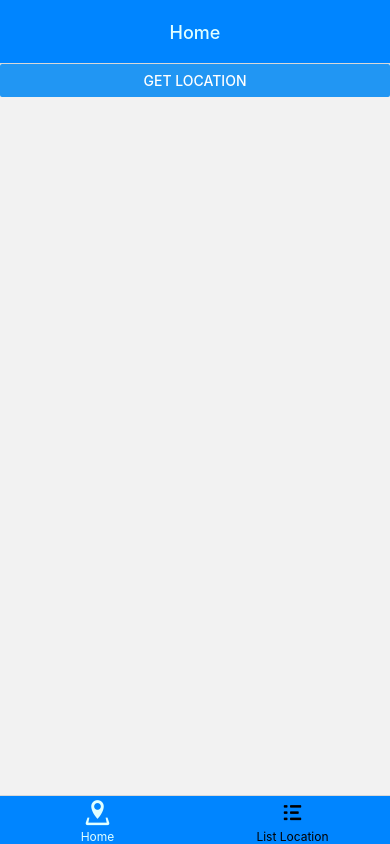
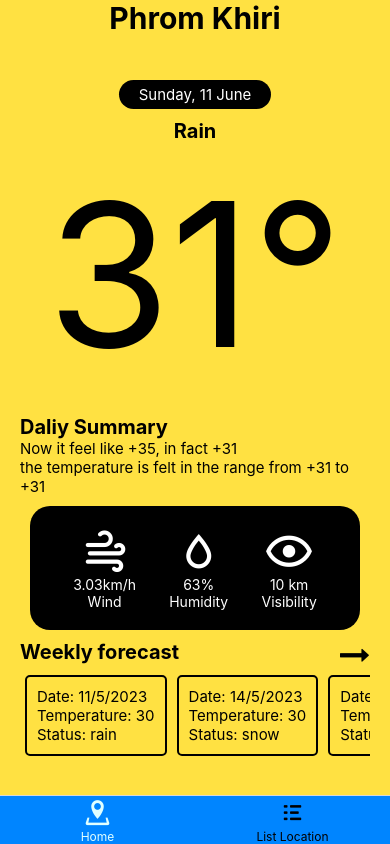
Before and after one commit to bank20baht/fon, a React Native app: screen / in a window 390 px wide. Built offline with nearby package versions, Linux system fonts and the light colour scheme.

Commit message:
create ui with mock data [home page]

```diff
--- a/App.tsx
+++ b/App.tsx
@@ -46,13 +46,7 @@ const TapScreens = () => {
         component={Home}
         options={{
           title: 'Home',
-          headerTitleStyle: {
-            color: '#e0ffff',
-          },
-          headerStyle: {
-            backgroundColor: '#0085ff',
-          },
-          headerTitleAlign: 'center',
+          headerShown: false,
         }}
       />
       <Tab.Screen
--- /dev/null
+++ b/components/CardWeather.tsx
@@ -0,0 +1,67 @@
+import {StyleSheet, Text, View} from 'react-native';
+import React from 'react';
+import globalStyles from '../styles/globalStyles';
+import MaterialCommunityIcons from 'react-native-vector-icons/MaterialCommunityIcons';
+
+type Props = {
+  windSpeed: number;
+  humidity: number;
+  visibility: number;
+};
+
+const CardWeather = (props: Props) => {
+  const {windSpeed, humidity} = props;
+  const visibility = props.visibility / 1000;
+  return (
+    <View
+      style={{
+        backgroundColor: 'black',
+        paddingVertical: 10,
+        margin: 10,
+        borderRadius: 20,
+      }}>
+      <View
+        style={{
+          flexDirection: 'row',
+          justifyContent: 'space-evenly',
+          padding: 10,
+        }}>
+        <View style={{justifyContent: 'center', alignItems: 'center'}}>
+          <MaterialCommunityIcons
+            name="weather-windy"
+            color={'white'}
+            size={50}
+          />
+          <Text style={{color: 'white', textAlign: 'center'}}>
+            {windSpeed}km/h
+          </Text>
+          <Text style={{color: 'white', textAlign: 'center'}}>Wind</Text>
+        </View>
+        <View style={{justifyContent: 'center', alignItems: 'center'}}>
+          <MaterialCommunityIcons
+            name="water-outline"
+            color={'white'}
+            size={50}
+          />
+          <Text style={{color: 'white', textAlign: 'center'}}>{humidity}%</Text>
+          <Text style={{color: 'white', textAlign: 'center'}}>Humidity</Text>
+        </View>
+        <View style={{justifyContent: 'center', alignItems: 'center'}}>
+          <MaterialCommunityIcons
+            name="eye-outline"
+            color={'white'}
+            size={50}
+          />
+          <Text style={{color: 'white', textAlign: 'center'}}>
+            {visibility.toFixed()} km
+          </Text>
+          <Text style={{color: 'white', textAlign: 'center'}}>Visibility</Text>
+        </View>
+      </View>
+    </View>
+  );
+};
+
+export default CardWeather;
+
+const styles = StyleSheet.create({});
--- /dev/null
+++ b/components/DateLabel.tsx
@@ -0,0 +1,15 @@
+import {StyleSheet, Text, View} from 'react-native';
+import React from 'react';
+import globalStyles from '../styles/globalStyles';
+
+type Props = {};
+
+const DateLabel = (props: Props) => {
+  return (
+    <View style={{justifyContent: 'center', alignItems: 'center'}}>
+      <Text style={globalStyles.dateText}>Sunday, 11 June</Text>
+    </View>
+  );
+};
+
+export default DateLabel;
--- /dev/null
+++ b/components/WeekForecast.tsx
@@ -0,0 +1,63 @@
+import {FlatList, StyleSheet, Text, View} from 'react-native';
+import React from 'react';
+import globalStyles from '../styles/globalStyles';
+
+type Props = {};
+
+const weekdata = [
+  {
+    date: '11/5/2023',
+    temperature: 30,
+    status: 'rain',
+  },
+  {
+    date: '14/5/2023',
+    temperature: 30,
+    status: 'snow',
+  },
+  {
+    date: '13/5/2023',
+    temperature: 30,
+    status: 'rain',
+  },
+  {
+    date: '14/5/2023',
+    temperature: 30,
+    status: 'hot',
+  },
+];
+
+const WeekForecast = (props: Props) => {
+  return (
+    <View>
+      <FlatList
+        horizontal
+        data={weekdata.slice(0, 7)}
+        keyExtractor={(item, index) => index.toString()}
+        renderItem={({item}) => {
+          return (
+            <View style={styles.container}>
+              <Text style={globalStyles.Text}>Date: {item.date}</Text>
+              <Text style={globalStyles.Text}>
+                Temperature: {item.temperature}
+              </Text>
+              <Text style={globalStyles.Text}>Status: {item.status}</Text>
+            </View>
+          );
+        }}
+      />
+    </View>
+  );
+};
+
+export default WeekForecast;
+
+const styles = StyleSheet.create({
+  container: {
+    borderWidth: 2,
+    borderColor: 'black',
+    padding: 10,
+    margin: 5,
+    borderRadius: 5,
+  },
+});
--- a/package.json
+++ b/package.json
@@ -14,6 +14,7 @@
     "@react-navigation/native": "^6.1.6",
     "@react-navigation/native-stack": "^6.9.12",
     "@types/react-native-vector-icons": "^6.4.13",
+    "@types/styled-components": "^5.1.26",
     "react": "18.2.0",
     "react-native": "0.71.10",
     "react-native-geolocation-service": "^5.3.1",
--- a/screens/Home.tsx
+++ b/screens/Home.tsx
@@ -1,7 +1,65 @@
 import React, {useState} from 'react';
-import {View, Text, Button, PermissionsAndroid} from 'react-native';
+import {View, Text, Button, PermissionsAndroid, ScrollView} from 'react-native';
 import Geolocation from 'react-native-geolocation-service';
 import Permissions from 'react-native-permissions';
+import FontAwesome from 'react-native-vector-icons/FontAwesome';
+
+import globalStyles from '../styles/globalStyles';
+
+import DateLabel from '../components/DateLabel';
+import CardWeather from '../components/CardWeather';
+import WeekForecast from '../components/WeekForecast';
+
+// https://api.openweathermap.org/data/2.5/weather?lat={latitude}&lon={longtitude}&units=metric&appid=c0d919cc900c017e3eb82c52744080e0
+const sampleData = {
+  coord: {
+    lon: 99.7404,
+    lat: 8.4576,
+  },
+  weather: [
+    {
+      id: 501,
+      main: 'Rain',
+      description: 'moderate rain',
+      icon: '10d',
+    },
+  ],
+  base: 'stations',
+  main: {
+    temp: 30.66,
+    feels_like: 34.85,
+    temp_min: 30.66,
+    temp_max: 31.24,
+    pressure: 1006,
+    humidity: 63,
+    sea_level: 1006,
+    grnd_level: 960,
+  },
+  visibility: 10000,
+  wind: {
+    speed: 3.03,
+    deg: 266,
+    gust: 5.48,
+  },
+  rain: {
+    '1h': 2.33,
+  },
+  clouds: {
+    all: 97,
+  },
+  dt: 1686477774,
+  sys: {
+    type: 2,
+    id: 2038449,
+    country: 'TH',
+    sunrise: 1686438149,
+    sunset: 1686483529,
+  },
+  timezone: 25200,
+  id: 1151278,
+  name: 'Phrom Khiri',
+  cod: 200,
+};
 
 const Home = () => {
   const [latitude, setLatitude] = useState<number | null>(null);
@@ -40,14 +98,49 @@ const Home = () => {
   };
 
   return (
-    <View>
-      <Button title="Get Location" onPress={handleButtonPress} />
-      {latitude !== null && longitude !== null && (
+    <View style={{flex: 1, backgroundColor: '#FFE142'}}>
+      <View style={{flex: 0.1}}>
+        <Text style={globalStyles.nameText}>{sampleData.name}</Text>
+      </View>
+      <ScrollView style={{flex: 0.9}}>
         <View>
-          <Text>Latitude: {latitude}</Text>
-          <Text>Longitude: {longitude}</Text>
+          <DateLabel />
+
+          <Text style={globalStyles.statusText}>
+            {sampleData.weather[0].main}
+          </Text>
+          <Text style={globalStyles.TempText}>
+            {sampleData.main.temp.toFixed()}°
+          </Text>
+          <View style={{margin: 20}}>
+            <Text style={globalStyles.highlightText}>Daliy Summary</Text>
+            <Text style={globalStyles.Text}>
+              Now it feel like +{sampleData.main.feels_like.toFixed()}, in fact
+              +{sampleData.main.temp.toFixed()}
+            </Text>
+            <Text style={globalStyles.Text}>
+              the temperature is felt in the range from +
+              {sampleData.main.temp_min.toFixed()} to +
+              {sampleData.main.temp_max.toFixed()}
+            </Text>
+            <CardWeather
+              windSpeed={sampleData.wind.speed}
+              humidity={sampleData.main.humidity}
+              visibility={sampleData.visibility}
+            />
+            <View
+              style={{flexDirection: 'row', justifyContent: 'space-between'}}>
+              <Text style={globalStyles.highlightText}>Weekly forecast</Text>
+              <FontAwesome
+                name={'long-arrow-right'}
+                size={30}
+                color={'black'}
+              />
+            </View>
+            <WeekForecast />
+          </View>
         </View>
-      )}
+      </ScrollView>
     </View>
   );
 };
--- /dev/null
+++ b/styles/globalStyles.ts
@@ -0,0 +1,49 @@
+import {StyleSheet} from 'react-native';
+
+const globalStyles = StyleSheet.create({
+  container: {
+    flex: 1,
+    justifyContent: 'center',
+    alignItems: 'center',
+    backgroundColor: '#2e64e515',
+  },
+  Text: {
+    fontSize: 15,
+    color: 'black',
+  },
+  TempText: {
+    fontSize: 200,
+    textAlign: 'center',
+    color: 'black',
+  },
+  dateText: {
+    fontSize: 15,
+    textAlign: 'center',
+    backgroundColor: 'black',
+    color: 'white',
+    alignItems: 'center',
+    borderRadius: 20,
+    paddingHorizontal: 20,
+    paddingVertical: 5,
+  },
+  nameText: {
+    fontSize: 30,
+    textAlign: 'center',
+    fontWeight: 'bold',
+    color: 'black',
+  },
+  statusText: {
+    textAlign: 'center',
+    fontWeight: 'bold',
+    fontSize: 20,
+    color: 'black',
+    paddingVertical: 10,
+  },
+  highlightText: {
+    fontSize: 20,
+    color: 'black',
+    fontWeight: 'bold',
+  },
+});
+
+export default globalStyles;
```
Also changed, not shown: 2 other files (tests, documents, lock files or other folders).
